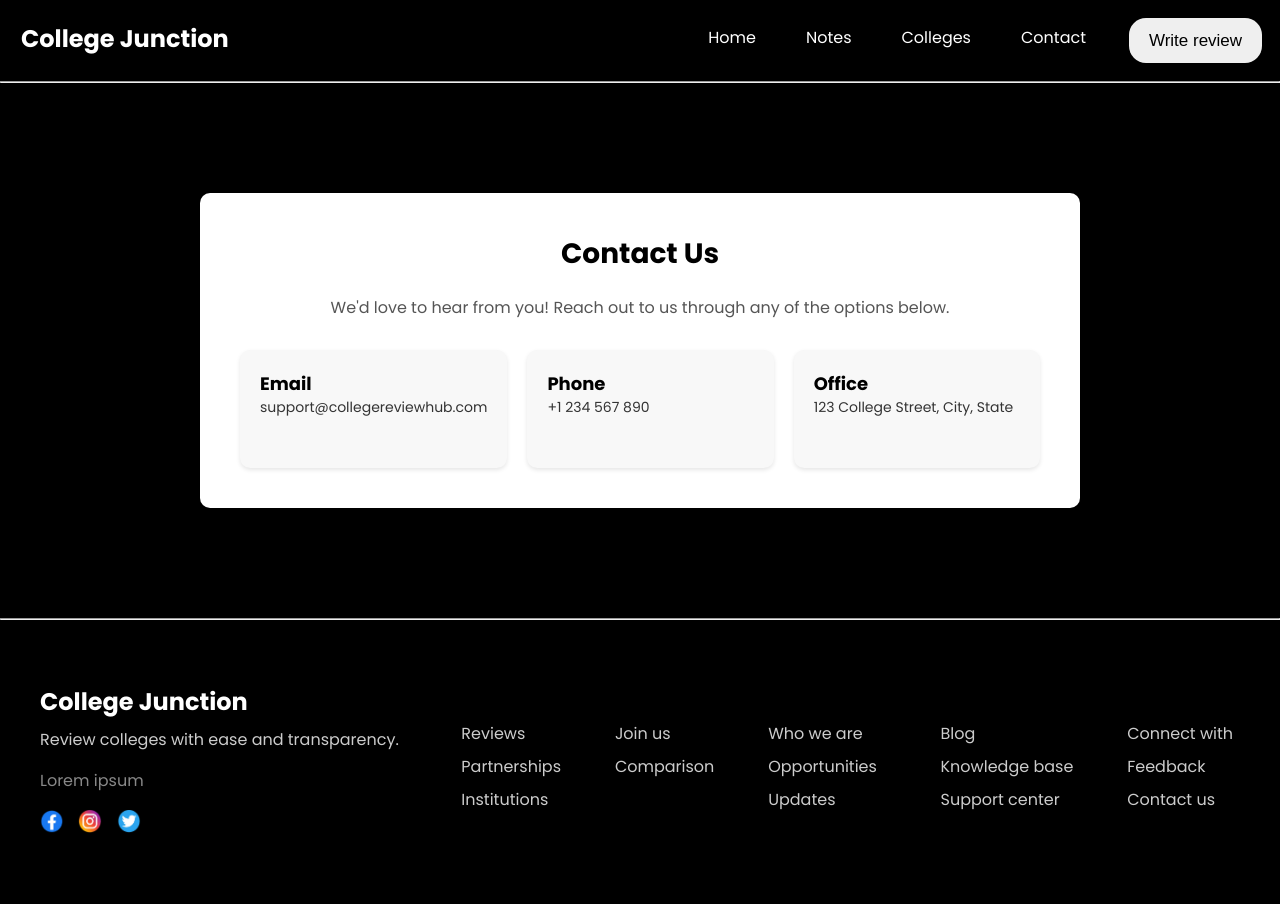
After one commit to collegejunction/College-Junction, a Flask app: page /contact in a window 1280 px wide. The commit adds this page. Run offline with Flask 3, Linux system fonts and the light colour scheme.

Commit message:
seventh commit

```diff
--- a/main.py
+++ b/main.py
@@ -32,13 +32,17 @@ def review():
 def notes():
     return render_template("/components/Notes/index.html")
 
-@app.route("/clgrev")
-def clgrev():
-    return render_template("/components/review/review.html")
+@app.route("/college")
+def college():
+    return render_template("/components/review/college.html")
 
 @app.route("/mainclg")
 def mainclg():
     return render_template("/components/review/{collegename}.html")
+
+@app.route("/contact")
+def contact():
+    return render_template("/components/contact/index.html")
 
 @app.route('/login', methods=['GET', 'POST'])
 def login():
--- a/static/css/style.css
+++ b/static/css/style.css
@@ -635,3 +635,91 @@ h1 {
 .review-buttons .download:hover {
     background-color: #e53935;
 }
+
+/* Contact page section */
+.contact-section {
+    background-color: #fff;
+    width: 90%;
+    max-width: 800px;
+    padding: 40px;
+    border-radius: 10px;
+    box-shadow: 0 4px 8px rgba(0, 0, 0, 0.1);
+    text-align: center;
+    margin: 110px;
+    margin-left: auto;
+    margin-right: auto;
+}
+
+.contact-section h2 {
+    font-size: 28px;
+    margin-bottom: 20px;
+}
+
+.contact-section p {
+    font-size: 16px;
+    color: #555;
+    margin-bottom: 30px;
+}
+
+.contact-options {
+    display: flex;
+    flex-wrap: wrap;
+    justify-content: space-around;
+    gap: 20px;
+}
+
+.contact-option {
+    flex: 1 1 200px;
+    background-color: #f8f8f8;
+    padding: 20px;
+    border-radius: 10px;
+    box-shadow: 0 2px 4px rgba(0, 0, 0, 0.1);
+    text-align: left;
+}
+
+.contact-option h3 {
+    margin-top: 0;
+    font-size: 18px;
+}
+
+.contact-option p {
+    font-size: 14px;
+    color: #333;
+}
+
+
+/* Notes Page Start form here */
+.notes-container {
+    width: 90%;
+    max-width: 1200px;
+    margin: 50px auto;
+    display: grid;
+    grid-template-columns: repeat(auto-fit, minmax(280px, 1fr));
+    gap: 20px;
+    cursor: pointer;
+  }
+
+  .note {
+    background: rgba(255, 255, 255, 0.1);
+    padding: 20px;
+    border-radius: 15px;
+    box-shadow: 0 4px 8px rgba(0, 0, 0, 0.3);
+    transition: transform 0.3s, box-shadow 0.3s;
+  }
+
+  .note:hover {
+    transform: translateY(-10px);
+    box-shadow: 0 6px 12px rgba(0, 0, 0, 0.5);
+  }
+
+  .note h3 {
+    font-size: 20px;
+    margin-bottom: 10px;
+    color: #ffecd2;
+  }
+
+  .note p {
+    font-size: 16px;
+    color: #dfe6e9;
+    line-height: 1.6;
+  }
--- /dev/null
+++ b/templates/components/contact/index.html
@@ -0,0 +1,34 @@
+<!DOCTYPE html>
+<html lang="en">
+<head>
+    <meta charset="UTF-8">
+    <meta name="viewport" content="width=device-width, initial-scale=1.0">
+    <title>College Junction | Contact</title>
+</head>
+<body>
+    {%include '/components/navbar/index.html'%}
+
+    <section class="contact-section">
+        <h2>Contact Us</h2>
+        <p>We'd love to hear from you! Reach out to us through any of the options below.</p>
+        <div class="contact-options">
+          <div class="contact-option">
+            <h3>Email</h3>
+            <p>support@collegereviewhub.com</p>
+          </div>
+          <div class="contact-option">
+            <h3>Phone</h3>
+            <p>+1 234 567 890</p>
+          </div>
+          <div class="contact-option">
+            <h3>Office</h3>
+            <p>123 College Street, City, State</p>
+          </div>
+        </div>
+      </section>
+
+
+    {%include '/components/footer/index.html'%}
+
+</body>
+</html>
--- a/templates/components/navbar/index.html
+++ b/templates/components/navbar/index.html
@@ -5,8 +5,8 @@
             <ul>
                 <a href="/home"><li>Home</li></a>
                 <a href="/notes"><li>Notes</li></a>
-                <a href=""><li>About Us</li></a>
-                <a href=""><li>Profile</li></a>
+                <a href="/college"><li>Colleges</li></a>
+                <a href="/contact"><li>Contact</li></a>
                 <a href="/review"><button>Write review</button></a>
             </ul>
         </nav>
--- a/templates/components/review/review.html
+++ b/templates/components/review/college.html
@@ -12,7 +12,7 @@
   {%include '/components/navbar/index.html'%}
 
   <div class="review">
-    <center><h1>Main Review Area</h1></center>
+    <center><h1>Colleges</h1></center>
     <div class="review-container">
        <a style="text-decoration: none;" href="/mainclg"><div class="review-box">
             <div class="upper-review">
--- a/templates/components/search/index.html
+++ b/templates/components/search/index.html
@@ -65,7 +65,7 @@
             </div></a>
         </div>
         <center>
-            <a href="/clgrev"><button class="readmore">Read More Review</button></a>
+            <a href="/college"><button class="readmore">Read More Review</button></a>
         </center>
     </div>
 
```
Also changed, not shown: templates/components/Notes/index.html (+19 -1 lines).
